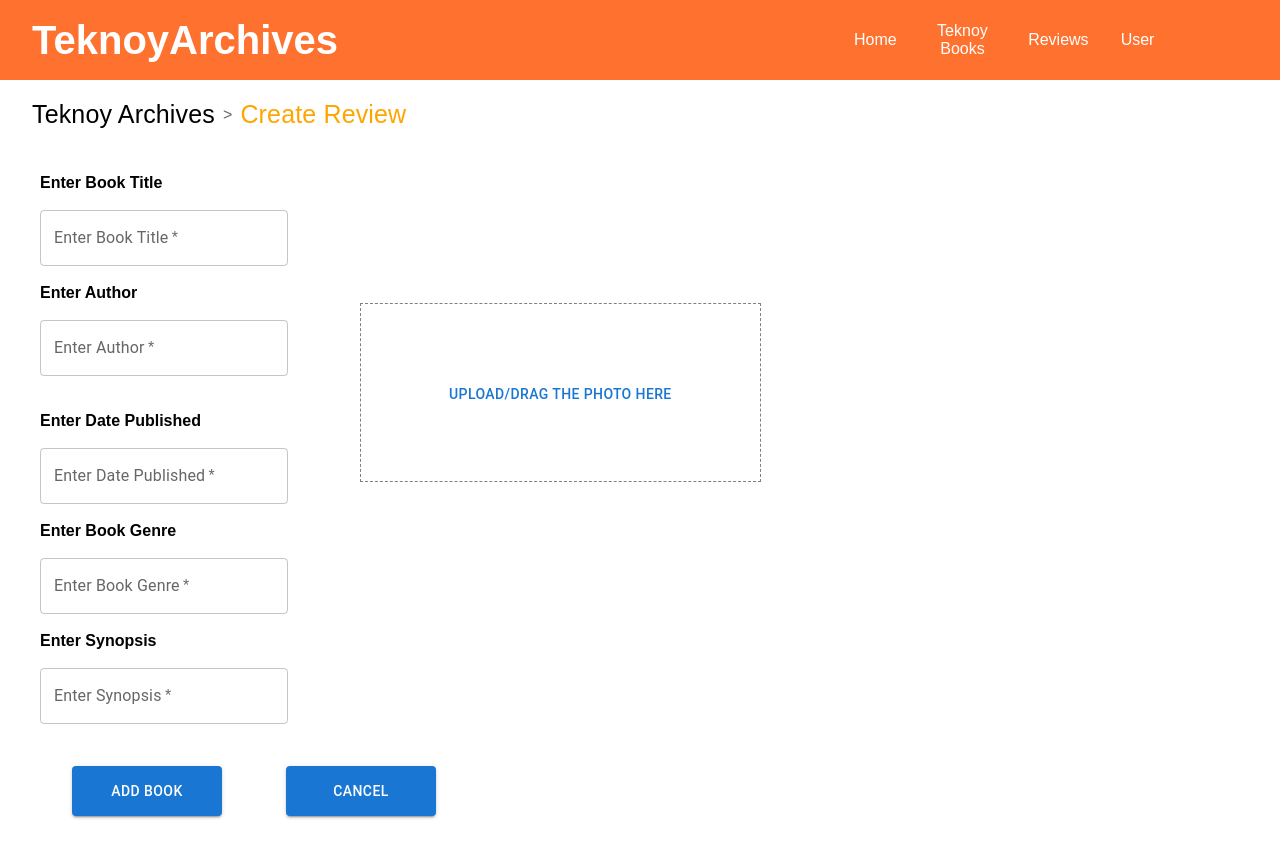
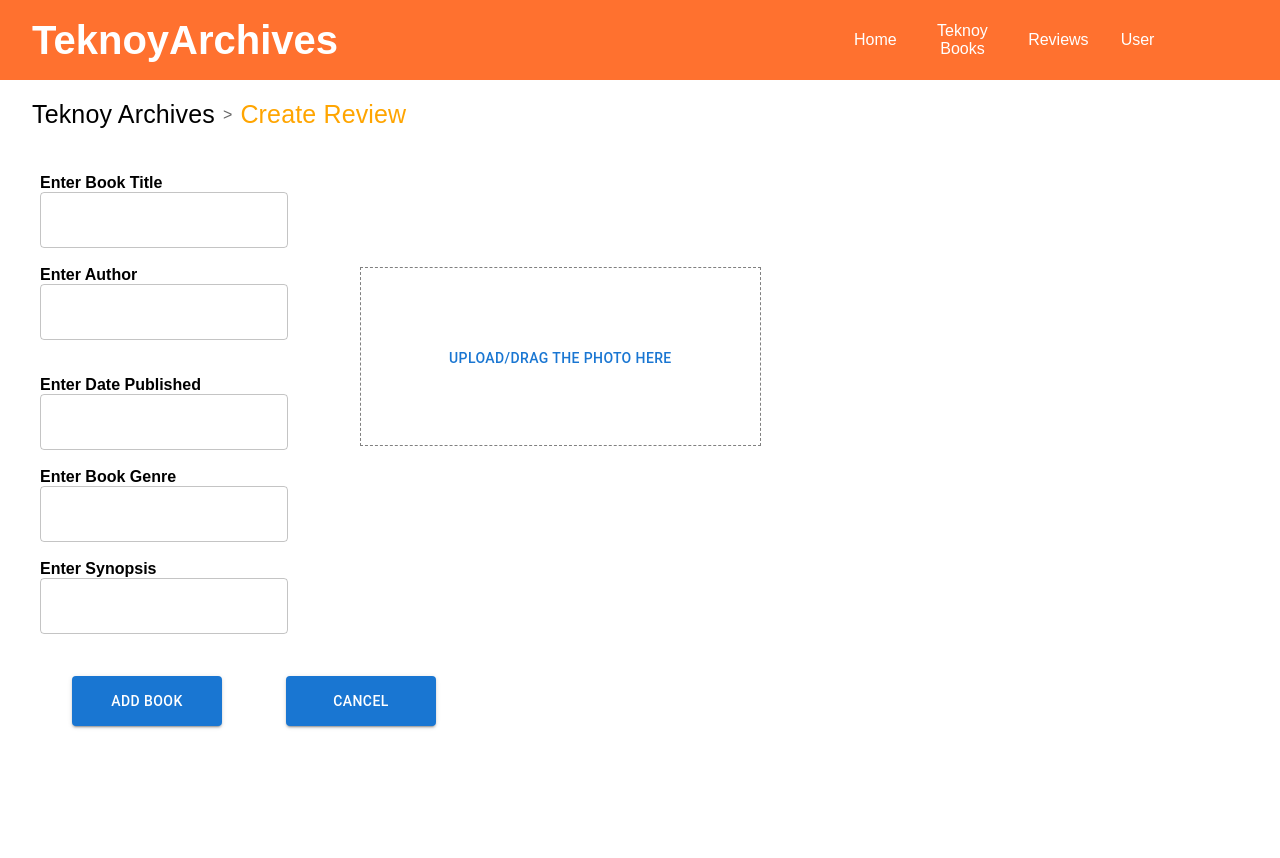
Before and after one commit to bellesebial/tekarch-js, a React (Create React App) app: page /createbook in a window 1280 px wide. Shown: the top 858 px of the page. Built offline with nearby package versions, Linux system fonts and the light colour scheme.

Commit message:
cssefsfse

```diff
--- a/src/App.js
+++ b/src/App.js
@@ -6,7 +6,6 @@ import Profile from './components/Profile';
 import Dashboard from './components/Dashboard';
 import {BrowserRouter as Router, Route, Routes} from 'react-router-dom';
 import CreateBook from './components/CreateBook';
-import UpdateBook from './components/UpdateBook';
 import TbrList from './components/TbrList';
 import ReviewPage from './components/ReviewPage';
 import WriteAReview from './components/WriteAReview';
@@ -28,8 +27,6 @@ function App() {
           <Route path='/changepass' element={<ChangePass/>}/>
           <Route path='/tbrlist' element={<TbrList/>}/>
           <Route path='/createbook' element={<CreateBook/>}/>
-          <Route path='/updatebook/:id' element={<UpdateBook/>}/>
-          <Route path='/updatebook' element={<UpdateBook/>}/>
           <Route path='/reviewpage' element={<ReviewPage/>}/>
           <Route path='/writeareview' element={<WriteAReview/>}/>
           <Route path='/updateareview' element={<UpdateAReview/>}/>
--- a/src/components/CreateBook.js
+++ b/src/components/CreateBook.js
@@ -65,28 +65,29 @@ export default function CreateBook() {
                         <div className="col-md-6 offset-md-3 border rounded p-4 mt-2 shadow">
                             <div>
 
-                                <h4>Enter Book Title</h4><br />
-                                <TextField id="outlined-basic" label="Enter Book Title" variant="outlined" color='success'
+                                <h4>Enter Book Title</h4>
+                                <TextField id="outlined-basic" variant="outlined" color='success'
                                     value={title} onChange={(e) => setTitle(e.target.value)} required /> <br /><br />
 
-                                <h4>Enter Author</h4><br />
-                                <TextField id="outlined-basic" label="Enter Author" variant="outlined" color='success'
+                                <h4>Enter Author</h4>
+                                <TextField id="outlined-basic" variant="outlined" color='success'
                                     value={author} onChange={(e) => setAuthor(e.target.value)} required /><br/>
 
-                                <Box component="span" sx={{ p: 10, border: '1px dashed grey', textAlign: 'right', marginLeft: '20rem', marginTop: '10rem' }} value={image}>
+                                <Box component="span" sx={{ p: 10, border: '1px dashed grey', textAlign: 'right', marginLeft: '20rem', marginTop: '10rem' }}
+                                value={image} onChange={(e) => setImage(e.target.value)} required>
                                     <Button >Upload/Drag the photo here</Button>
                                 </Box>
 
-                                <h4>Enter Date Published</h4><br />
-                                <TextField id="outlined-basic" label="Enter Date Published" variant="outlined" color='success'
+                                <h4>Enter Date Published</h4>
+                                <TextField id="outlined-basic" variant="outlined" color='success'
                                     value={published} onChange={(e) => setPublished(e.target.value)} required /> <br /><br />
 
-                                <h4>Enter Book Genre</h4><br />
-                                <TextField id="outlined-basic" label="Enter Book Genre" variant="outlined" color='success'
+                                <h4>Enter Book Genre</h4>
+                                <TextField id="outlined-basic" variant="outlined" color='success'
                                     value={genre} onChange={(e) => setGenre(e.target.value)} required /> <br /><br />
 
-                                <h4>Enter Synopsis</h4><br />
-                                <TextField id="outlined-basic" label="Enter Synopsis" variant="outlined" color='success'
+                                <h4>Enter Synopsis</h4>
+                                <TextField id="outlined-basic" variant="outlined" color='success'
                                     value={synopsis} onChange={(e) => setSynopsis(e.target.value)} required /> <br /><br />
 
 
--- a/src/components/TbrList.js
+++ b/src/components/TbrList.js
@@ -11,13 +11,10 @@ import Typography from '@mui/material/Typography';
 import NavBar from './NavBar';
 import TextField from '@mui/material/TextField';
 import axios from "axios";
-import { Link, useParams } from 'react-router-dom';
 
 export default function TbrList() {
 
 const [list,setList]=useState([])
-
-const {id}=useParams()
 
 useEffect(() => {
   loadLists();
@@ -27,11 +24,6 @@ const loadLists = async () => {
   const result = await axios.get("http://localhost:8080/tbr/getAllBook");
   setList(result.data);
 };
-
-// const updateList=async(id)=>{
-//   await axios.put(`http://localhost:8080/tbr/putBook/${id}`)
-//   loadLists()
-// }
 
 const deleteList=async(id)=>{
   await axios.delete(`http://localhost:8080/tbr/deleteBook/${id}`)
@@ -72,7 +64,6 @@ const deleteList=async(id)=>{
         </Typography>
 
         <CardActions>
-        <Button size="Medium" href="/updatebook">Update</Button>
         <Button size="Medium" onClick={()=>deleteList(list.id)}>Delete</Button>
       </CardActions>
 
@@ -80,7 +71,7 @@ const deleteList=async(id)=>{
     </Card>
       ))}
     </div>
-      <Fab sx={{ width: 100, height: 100}} color="primary" aria-label="add" href="/createbook">
+    <Fab sx={{ width: 100, height: 100, top: 500, right: 250}} color="primary" aria-label="add" href="/createbook">
         <AddIcon class='fab'/>
       </Fab>
       </div></>
--- a/src/components/UpdateBook.js
+++ /dev/null
@@ -1,106 +0,0 @@
-import './background.css';
-import Box from '@mui/material/Box';
-import Button from '@mui/material/Button';
-import { Breadcrumbs, Link} from '@mui/material';
-import NavBar from './NavBar';
-import {useState } from 'react';
-import TextField from '@mui/material/TextField';
-import { useNavigate, useParams} from 'react-router-dom';
-
-
-const Update = {
-    float: 'center',
-    padding: '40px',
-    textAlign: 'left',
-    justifyContent: 'left',
-    alignItems: 'left'
-
-}
-
-export default function UpdateBook() {
-
-    let navigate = useNavigate()
-
-    const [image, setImage] = useState('')
-    const [title, setTitle] = useState('')
-    const [author, setAuthor] = useState('')
-    const [published, setPublished] = useState('')
-    const [genre, setGenre] = useState('')
-    const [synopsis, setSynopsis] = useState('')
-
-    const handleSubmit = (e) => {
-        e.preventDefault();
-        const book = { image, title, author, published, genre, synopsis }
-        console.log(book)
-        fetch("http://localhost:8080/tbr/putBook", {
-            method: "PUT",
-            headers: { "Content-Type": "application/json" },
-            body: JSON.stringify(book)
-        }).then(() => {
-            console.log("updated")
-            alert([title] + " successfully updated")
-            navigate("/tbrlist");
-        })
-    }
-
-    return (
-        <><NavBar />
-            <div>
-                <Breadcrumbs separator=">" aria-label="breadcrumb" sx={{ marginTop: 2, marginLeft: 4 }}>
-                    <Link color="black" fontSize={25} fontWeight={10} underline="hover" href="/tbrlist">
-                        Teknoy Archives
-                    </Link>
-                    <Link color="orange" fontSize={25} fontWeight={10} underline="hover">
-                        Update Review
-                    </Link>
-                </Breadcrumbs>
-                <div>
-                    <div className="create" style={Update}>
-                        <Box
-                            component="form"
-                            sx={{ '& > :not(style)': { m: 1, width: '25ch' } }}
-                            noValidate
-                            autoComplete="off"
-                        />
-                        <div className="col-md-6 offset-md-3 border rounded p-4 mt-2 shadow">
-                            <div>
-
-                                <h4>Enter Book Title</h4><br />
-                                <TextField id="outlined-basic" label="Enter Book Title" variant="outlined" color='success'
-                                    value={title} onChange={(e) => setTitle(e.target.value)} required /> <br /><br />
-
-                                <h4>Enter Author</h4><br />
-                                <TextField id="outlined-basic" label="Enter Author" variant="outlined" color='success'
-                                    value={author} onChange={(e) => setAuthor(e.target.value)} required /><br/>
-
-                                <Box component="span" sx={{ p: 10, border: '1px dashed grey', textAlign: 'right', marginLeft: '20rem', marginTop: '10rem' }} value={image}>
-                                    <Button >Upload/Drag the photo here</Button>
-                                </Box>
-
-                                <h4>Enter Date Published</h4><br />
-                                <TextField id="outlined-basic" label="Enter Date Published" variant="outlined" color='success'
-                                    value={published} onChange={(e) => setPublished(e.target.value)} required /> <br /><br />
-
-                                <h4>Enter Book Genre</h4><br />
-                                <TextField id="outlined-basic" label="Enter Book Genre" variant="outlined" color='success'
-                                    value={genre} onChange={(e) => setGenre(e.target.value)} required /> <br /><br />
-
-                                <h4>Enter Synopsis</h4><br />
-                                <TextField id="outlined-basic" label="Enter Synopsis" variant="outlined" color='success'
-                                    value={synopsis} onChange={(e) => setSynopsis(e.target.value)} required /> <br /><br />
-
-
-                                <Link to="/tbrlist" style={{ textDecoration: 'inherit' }}>
-                                    <Button variant="contained" sx={{ width: 150, height: 50, marginLeft: 4, marginRight: 4, marginTop: 3, marginBottom: 3 }}
-                                    onClick={(e) => handleSubmit(e)}>Update Book</Button>
-                                </Link>
-                                <Button sx={{ width: 150, height: 50, marginLeft: 4, marginRight: 4 }} variant="contained" href="/tbrlist">Cancel</Button>
-
-                            </div>
-                        </div>
-                    </div>
-                </div>
-            </div>
-        </>
-    )
-}
```
